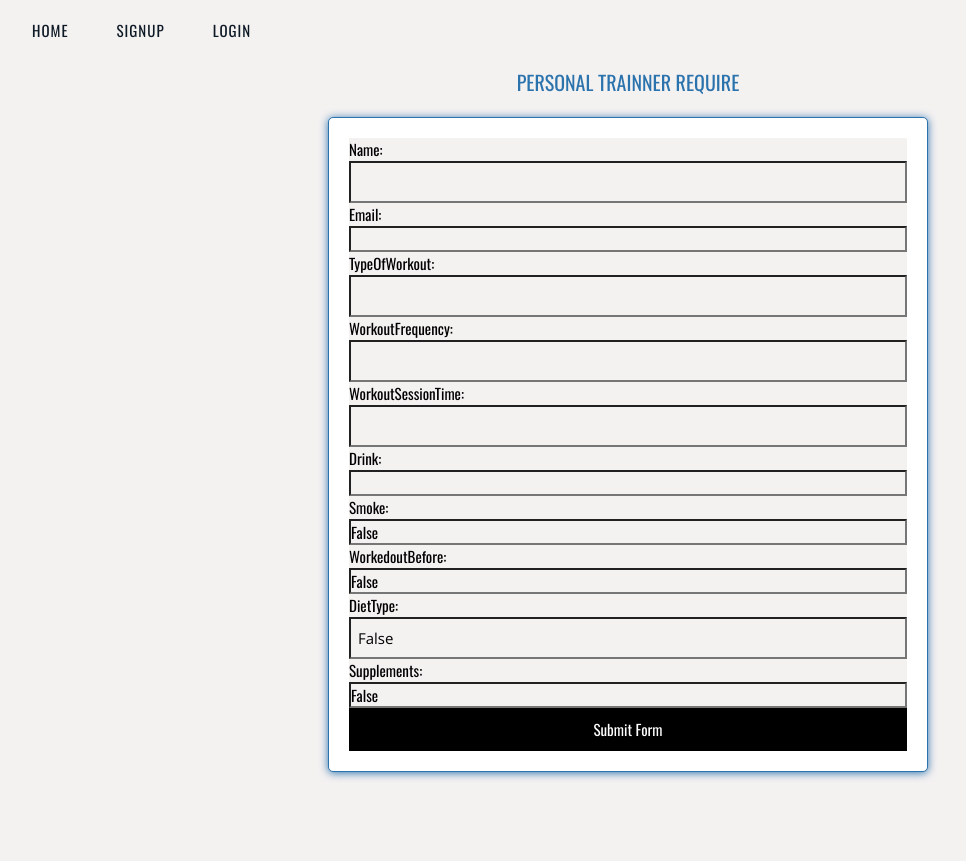
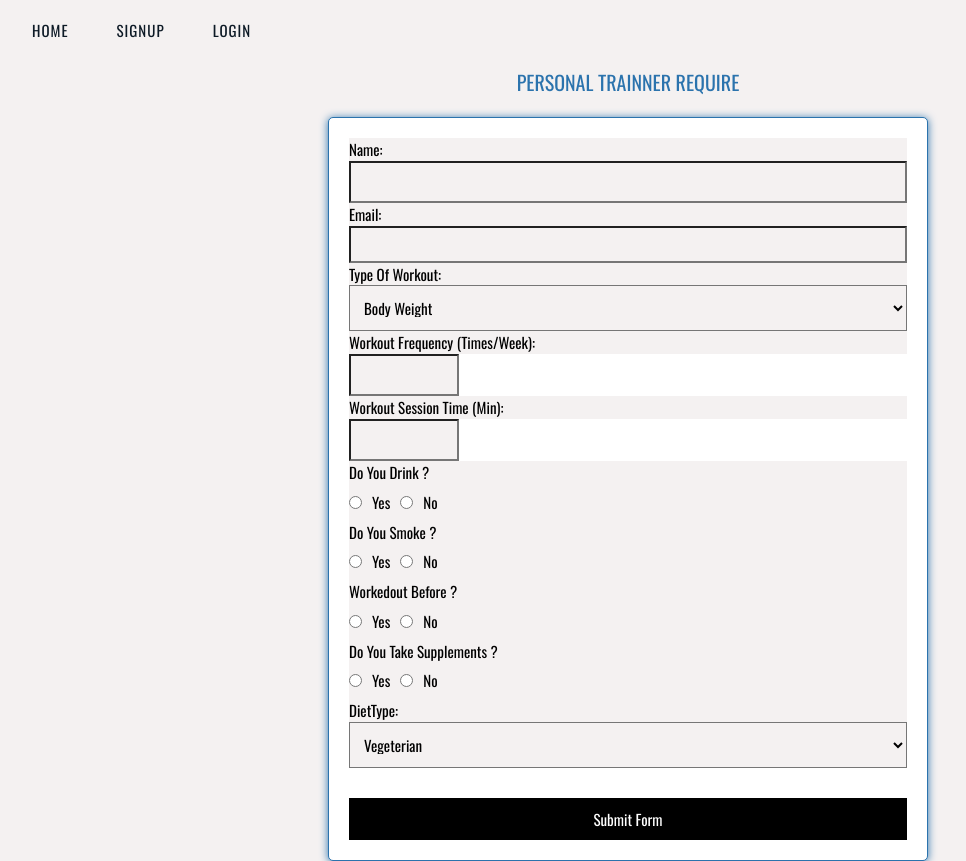
Before and after one commit to DiegoBastos40/final-project-client, a React (Create React App) app: page /ptform in a window 1280 px wide. Shown: the whole page, without its empty margins (12-978 px from the left). Before the commit the page ends 800 px from the top, so only its background shows below. Built offline with nearby package versions, Linux system fonts and the light colour scheme.

Commit message:
ready for deploy

```diff
--- a/src/App.css
+++ b/src/App.css
@@ -44,6 +44,7 @@
   display: flex;
   flex-direction: column;
   padding: 20vh;
+
 }
 .iform{
   display: flex;
@@ -51,3 +52,17 @@
   align-items: center;
 
 }
+
+form input {
+  min-height: 37px;
+}
+
+.iform button {
+  margin-top: 30px;
+}
+
+.flex-row {
+  display: flex;
+  align-items: center;
+  gap: 1rem;
+}
--- a/src/pages/Profile/EditRequest.jsx
+++ b/src/pages/Profile/EditRequest.jsx
@@ -9,10 +9,10 @@
     const [workoutFrequency, setWorkoutFrequency] = useState("");
     const [workoutSessionTime, setWorkoutSessionTime] = useState("");
     const [drink, setDrink] = useState("");
-    const [smoke, setSmoke] = useState(false);
-    const [workedoutBefore, setWorkedoutBefore] = useState(false);
-    const [dietType, setDietType] = useState(false);
-    const [supplements, setSupplements] = useState(false);
+    const [smoke, setSmoke] = useState("");
+    const [workedoutBefore, setWorkedoutBefore] = useState("");
+    const [dietType, setDietType] = useState("");
+    const [supplements, setSupplements] = useState("");
 
   const { requestId } = useParams();
 
--- a/src/pages/PtForm/PtForm.jsx
+++ b/src/pages/PtForm/PtForm.jsx
@@ -100,67 +100,99 @@
           value={email}
           onChange={handleEmailInput}
         />
-        <label> TypeOfWorkout:</label>
+
+
+
+        <label> Type Of Workout:</label>
+
+
+
+
+<select
+              className="activity"
+              value={typeOfWorkout}
+              onChange={handleTypeOfWorkoutInput}
+              name="typeOfWorkout"
+            >
+
+              <option value="Body Weight">
+              Body Weight
+              </option>
+              <option value="Gym Workout">
+              Gym Workout
+              </option>
+              <option value="Just Cardio">
+              Just Cardio
+              </option>
+
+            </select>
+
+
+
+
+
+        <label> Workout Frequency (times/week):</label>
         <input
-          type="text"
-          name="typeOfWorkout"
-          value={typeOfWorkout}
-          onChange={handleTypeOfWorkoutInput}
-        />
-        <label> WorkoutFrequency:</label>
-        <input
-          type="text"
+          type="number"
           name="workoutFrequency"
           value={workoutFrequency}
           onChange={handleWorkoutFrequencyInput}
         />
 
-        <label> WorkoutSessionTime:</label>
+        <label> Workout Session Time (min):</label>
         <input
-          type="text"
+          type="number"
           name="WorkoutSessionTime"
           value={workoutSessionTime}
           onChange={handleWorkoutSessionTimeInput}
         />
-        <label> Drink:</label>
-        <input
-          type="String"
-          name="drink"
-          value={drink}
-          onChange={handleDrinkInput}
-        />
+        <label>Do you Drink ?</label>
+        <div className="flex-row">
+        <input type="radio" value="yes" name="drink"  onChange={handleDrinkInput} /> Yes
+        <input type="radio" value={drink} name="drink"  onChange={handleDrinkInput}/> No
+        </div>
 
-        <label> Smoke:</label>
-        <input
-          type="String"
-          name="smoke"
-          value={smoke}
-          onChange={handleSmokeInput}
-        />
+        <label>Do You Smoke ?</label>
+        <div className="flex-row">
+        <input type="radio" value="Yes" name="smoke"  onChange={handleSmokeInput} /> Yes
+        <input type="radio" value="No" name="smoke"  onChange={handleSmokeInput}/> No
+        </div>
 
-        <label> WorkedoutBefore:</label>
-        <input
-          type="String"
-          name="workedoutBefore"
-          value={workedoutBefore}
-          onChange={handleWorkedoutBeforeInput}
-        />
+        <label> Workedout Before ?</label>
+        <div className="flex-row">
+        <input type="radio" value="Yes" name="workedoutBefore"  onChange={handleWorkedoutBeforeInput} /> Yes
+        <input type="radio" value="No" name="workedoutBefore"  onChange={handleWorkedoutBeforeInput}/> No
+        </div>
+
+        <label>Do you take Supplements ?</label>
+        <div className="flex-row">
+        <input type="radio" value="Yes" name="supplements"  onChange={handleSupplementsInput} /> Yes
+        <input type="radio" value="No" name="supplements"  onChange={handleSupplementsInput}/> No
+        </div>
 
         <label> DietType:</label>
-        <input
-          type="text"
-          name="dietType"
-          value={dietType}
-          onChange={handleDietTypeInput}
-        />
 
-        <label> Supplements:</label>
-        <input
-          type="String"
-          name="supplements"
-          value={supplements}
-          onChange={handleSupplementsInput}
-        />
+
+<select
+              className="activity"
+              value={dietType}
+              onChange={handleDietTypeInput}
+              name="activity"
+            >
+
+              <option value="Vegeterian">
+              Vegeterian
+              </option>
+              <option value="Veggan">
+                Veggan
+              </option>
+              <option value="No Restrictions">
+              No Restrictions
+              </option>
+
+            </select>
+
+
 
 
         <button type="submit"> Submit Form</button>
--- a/src/pages/Signup/Signup.jsx
+++ b/src/pages/Signup/Signup.jsx
@@ -62,8 +62,11 @@
 
         <label htmlFor="gender"></label>
 
+        <div className="flex-row">
+
         <input type="radio" value="Male" name="gender"  onChange={handleGender} /> Male
         <input type="radio" value="Female" name="gender"  onChange={handleGender}/> Female
+    </div>
 
         <label htmlFor="height">Height</label>
         <input type="number" name="height" value={height} onChange={handleHeight} />
@@ -72,10 +75,10 @@
         <input type="number" name="weight" value={weight} onChange={handleWeight} />
 
         <label htmlFor="objective"></label>
-
+    <div className="flex-row">
         <input type="radio" value="Build Muscle" name="objective"  onChange={handleObjective} /> Build Muscle
         <input type="radio" value="Lose Fat" name="objective"  onChange={handleObjective}/> Lose Fat
-
+</div>
         <label htmlFor="lifestyle">Life Style</label>
 
         <select
```
